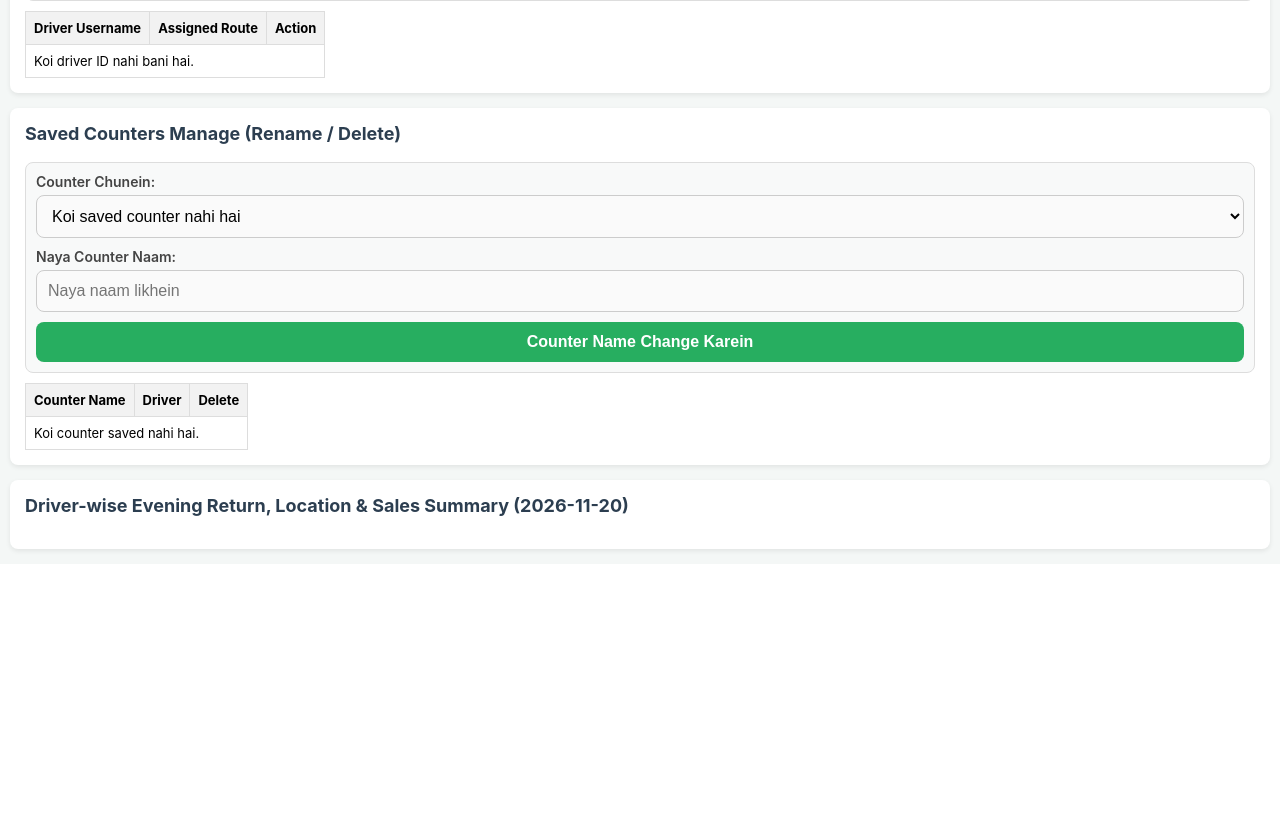
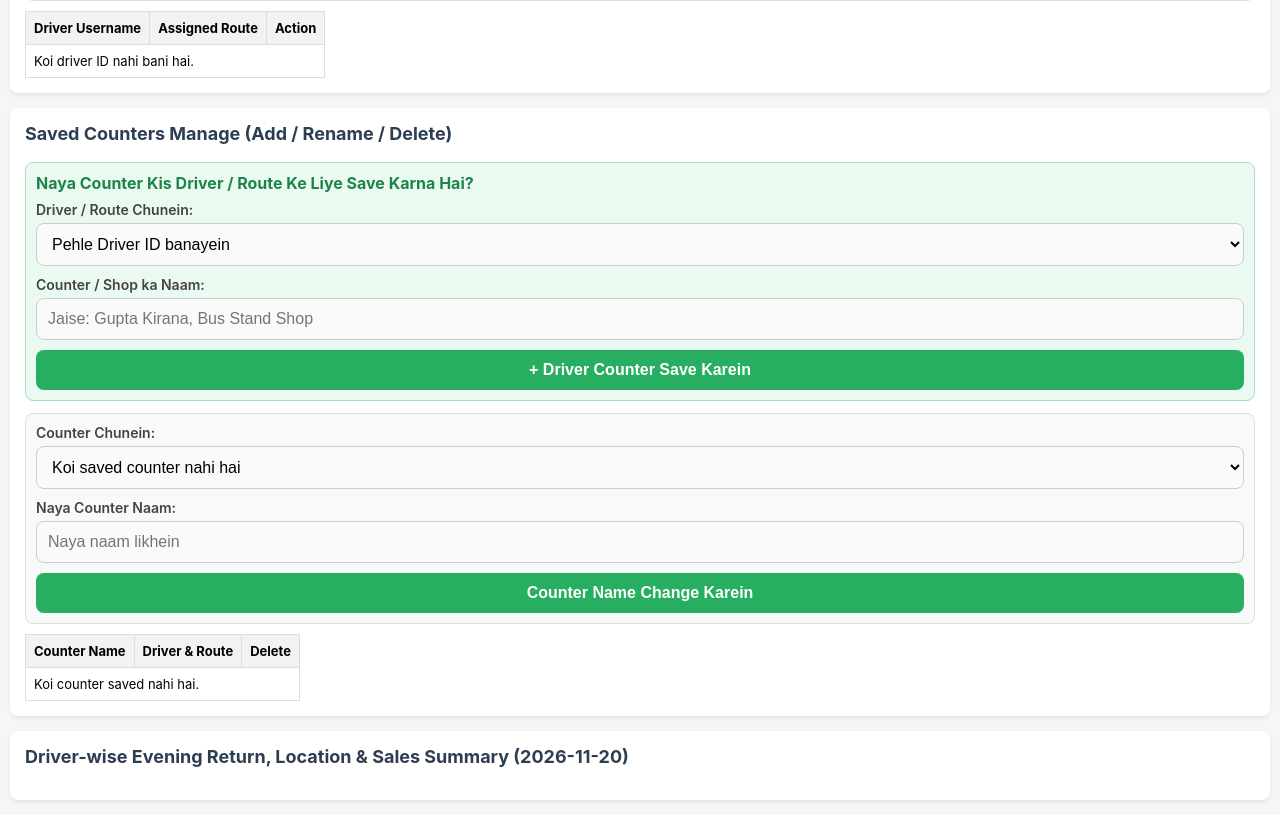
Before and after one commit to anshuredhu2-beep/vita-agency, a Flask app: page /admin in a window 1280 px wide. Shown: the part 2960-3775 px from the top of the page. Before the commit the page ends 3514 px from the top, so only its background shows below. Run offline with Flask 3, Linux system fonts and the light colour scheme; a user stored in the database is signed in.

Commit message:
Complete app.py and admin_dashboard.html with route counters, return table and persistence

```diff
--- a/app.py
+++ b/app.py
@@ -193,6 +193,7 @@ def admin_dashboard():
         products = Product.query.order_by(Product.name.asc()).all()
         product_map = {p.name: p for p in products}
         drivers = User.query.filter_by(role='driver').order_by(User.username.asc()).all()
+        route_map = {d.username: (d.route_name or '') for d in drivers}
         driver_stocks = DriverStock.query.all()
         all_counters = SavedCounter.query.order_by(SavedCounter.driver_username.asc(), SavedCounter.counter_name.asc()).all()
 
@@ -291,6 +292,7 @@ def admin_dashboard():
             'admin_dashboard.html',
             products=products,
             drivers=drivers,
+            route_map=route_map,
             all_counters=all_counters,
             item_summaries=item_summaries,
             driver_summaries=driver_summaries,
@@ -352,6 +354,24 @@ def add_counter():
             else:
                 flash(f"Counter '{new_name}' pehle se saved hai.", "success")
         return redirect(url_for('driver_dashboard'))
+    if 'user' in session and session.get('role') == 'admin':
+        driver_name = request.form.get('driver_username', '').strip()
+        new_name = request.form.get('counter_name', '').strip()
+        drv = User.query.filter_by(username=driver_name, role='driver').first()
+        if drv and new_name:
+            exists = SavedCounter.query.filter(
+                SavedCounter.driver_username == driver_name,
+                db.func.lower(SavedCounter.counter_name) == new_name.lower()
+            ).first()
+            if not exists:
+                db.session.add(SavedCounter(driver_username=driver_name, counter_name=new_name))
+                db.session.commit()
+                flash(f"Driver '{driver_name}' ({drv.route_name}) ke liye counter '{new_name}' save ho gaya.", "success")
+            else:
+                flash(f"Driver '{driver_name}' ke liye counter '{new_name}' pehle se saved hai.", "success")
+        else:
+            flash("Sahi driver chunein aur counter ka naam bharein.", "error")
+        return redirect(url_for('admin_dashboard'))
     return redirect(url_for('login'))
 
 
--- a/templates/admin_dashboard.html
+++ b/templates/admin_dashboard.html
@@ -239,12 +239,27 @@
     </div>
 
     <div class="container">
-        <h3>Saved Counters Manage (Rename / Delete)</h3>
+        <h3>Saved Counters Manage (Add / Rename / Delete)</h3>
+        <form action="/add_counter" method="POST" style="background: #eafaf1; padding: 10px; border-radius: 8px; border: 1px solid #a9dfbf; margin-bottom: 12px;">
+            <h4 style="margin: 0 0 8px 0; color: #1e8449;">Naya Counter Kis Driver / Route Ke Liye Save Karna Hai?</h4>
+            <label>Driver / Route Chunein:</label>
+            <select name="driver_username" required>
+                {% for d in drivers %}
+                <option value="{{ d.username }}">{{ d.username }} (Route: {{ d.route_name }})</option>
+                {% else %}
+                <option value="" disabled selected>Pehle Driver ID banayein</option>
+                {% endfor %}
+            </select>
+            <label>Counter / Shop ka Naam:</label>
+            <input type="text" name="counter_name" placeholder="Jaise: Gupta Kirana, Bus Stand Shop" required>
+            <button type="submit" class="action-btn">+ Driver Counter Save Karein</button>
+        </form>
+
         <form action="/rename_counter" method="POST" style="background: #f8f9f9; padding: 10px; border-radius: 8px; border: 1px solid #ddd;">
             <label>Counter Chunein:</label>
             <select name="counter_id" required>
                 {% for sc in all_counters %}
-                <option value="{{ sc.id }}">{{ sc.counter_name }} (Driver: {{ sc.driver_username }})</option>
+                <option value="{{ sc.id }}">{{ sc.counter_name }} (Driver: {{ sc.driver_username }}{% if route_map.get(sc.driver_username) %} | Route: {{ route_map.get(sc.driver_username) }}{% endif %})</option>
                 {% else %}
                 <option value="" disabled selected>Koi saved counter nahi hai</option>
                 {% endfor %}
@@ -255,11 +270,11 @@
         </form>
 
         <table>
-            <tr><th>Counter Name</th><th>Driver</th><th>Delete</th></tr>
+            <tr><th>Counter Name</th><th>Driver & Route</th><th>Delete</th></tr>
             {% for sc in all_counters %}
             <tr>
                 <td><b>{{ sc.counter_name }}</b></td>
-                <td>{{ sc.driver_username }}</td>
+                <td>{{ sc.driver_username }}{% if route_map.get(sc.driver_username) %} ({{ route_map.get(sc.driver_username) }}){% endif %}</td>
                 <td>
                     <form action="/delete_counter" method="POST" style="margin: 0;" onsubmit="return confirm('Kya aap {{ sc.counter_name }} counter delete karna chahte hain?');">
                         <input type="hidden" name="counter_id" value="{{ sc.id }}">
```
